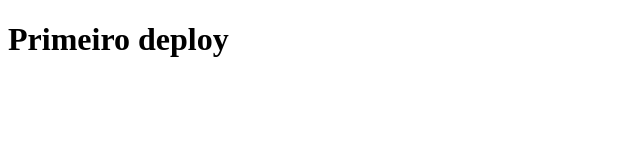
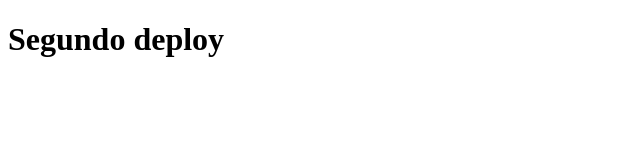
Before and after one commit to AdrianKnapp/api-rest-front-end, a plain HTML site: page index.html in a window 1280 px wide. Shown: the full height of the page, 0-640 px from the left. Drawn offline with Linux system fonts and the light colour scheme.

Commit message:
Commit in front

```diff
--- a/index.html
+++ b/index.html
@@ -8,7 +8,7 @@
   <link rel="stylesheet" href="src/css/style.css">
 </head>
 <body>
-  <h1> Primeiro deploy </h1>
+  <h1> Segundo deploy </h1>
   <script src="src/js/script.js"></script>
 </body>
 </html>
```
